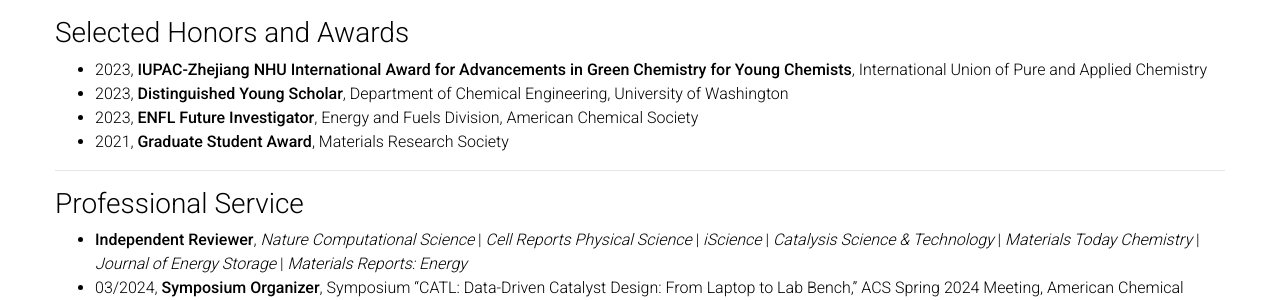
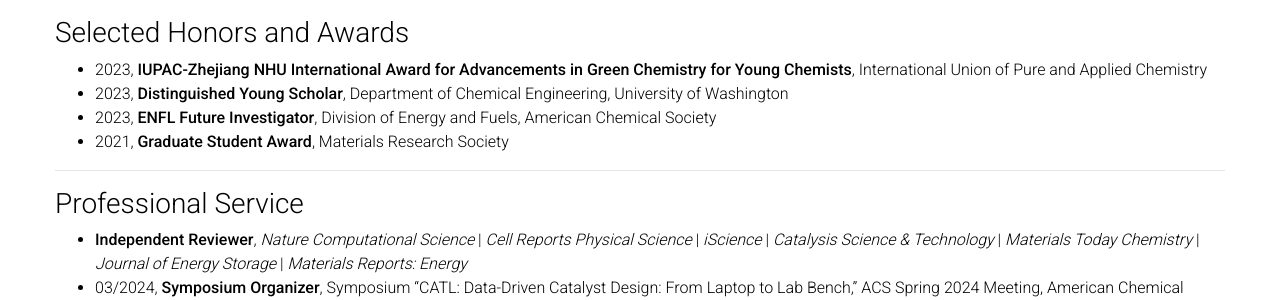
Before and after one commit to jypeng95/jypeng95.github.io, a Jekyll site: the page built from _pages/experience.md, in a window 1280 px wide and 1152 px high. Shown: the part 168-468 px from the top of the window. Built offline with Jekyll 4.4.1, drawn with Linux system fonts in a browser that asks for light colours; a style sheet for code colours, icons or effects is not loaded.

Commit message:
Small update

```diff
--- a/_pages/experience.md
+++ b/_pages/experience.md
@@ -10,7 +10,7 @@ nav: true
 
 * 2023, **IUPAC-Zhejiang NHU International Award for Advancements in Green Chemistry for Young Chemists**, International Union of Pure and Applied Chemistry
 * 2023, **Distinguished Young Scholar**, Department of Chemical Engineering, University of Washington
-* 2023, **ENFL Future Investigator**, Energy and Fuels Division, American Chemical Society
+* 2023, **ENFL Future Investigator**, Division of Energy and Fuels, American Chemical Society
 * 2021, **Graduate Student Award**, Materials Research Society
 
 ---
```
